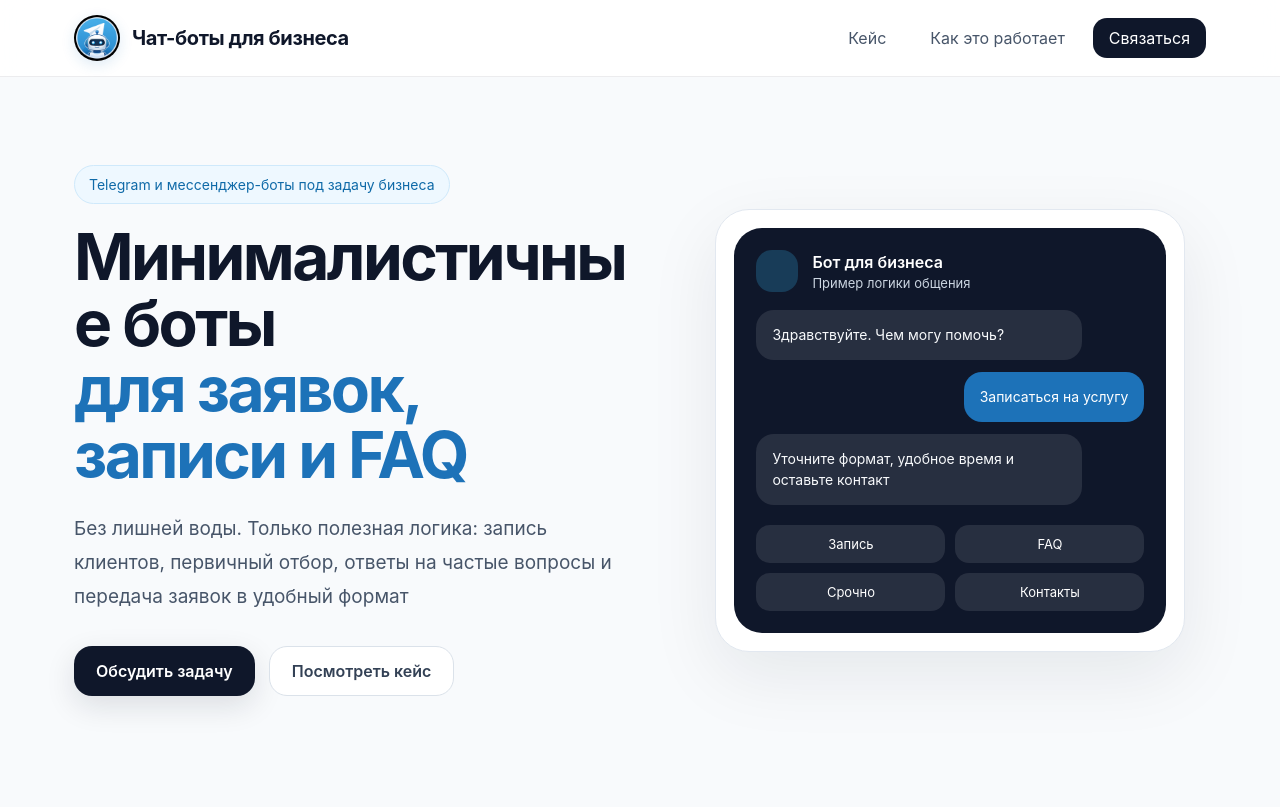
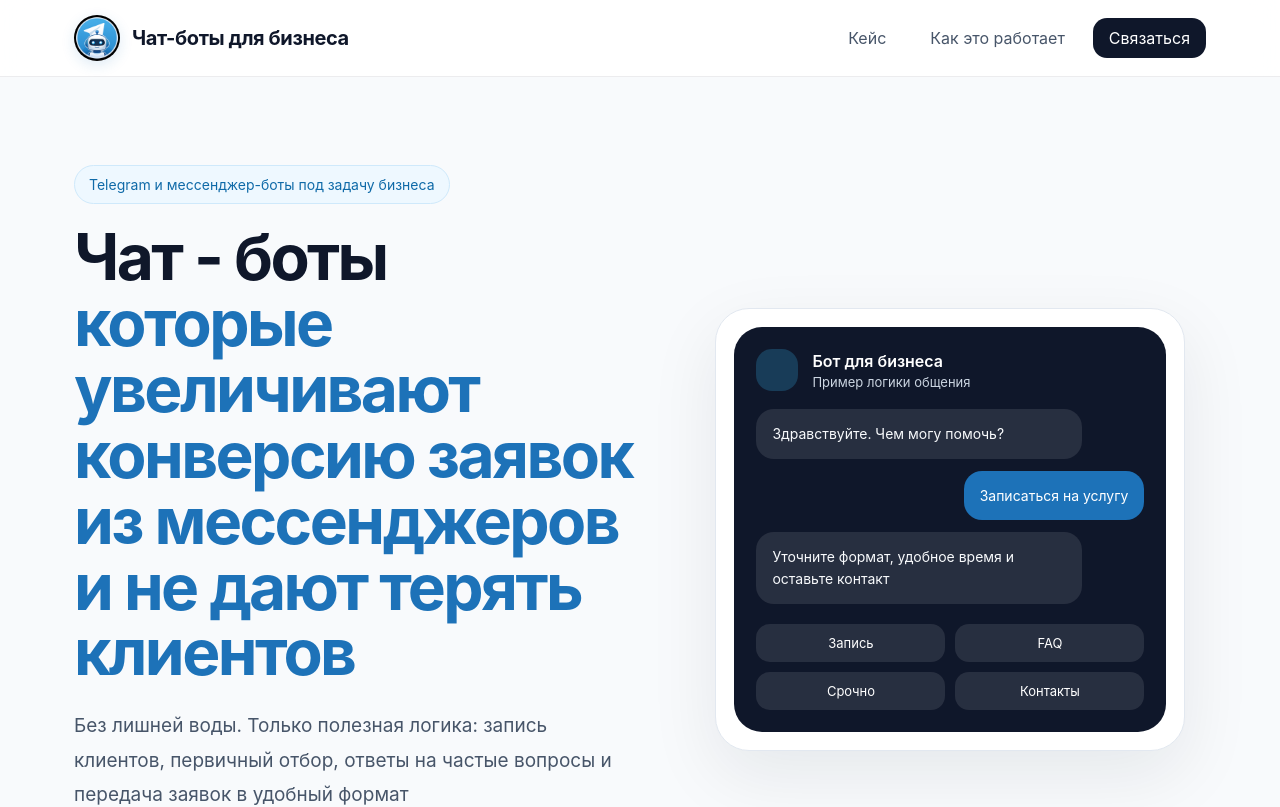
Before and after one commit to yvngfloyd/bot_landing, a React (Vite) app: page / in a window 1280 px wide. Shown: the top 807 px of the page. Built offline with nearby package versions, Linux system fonts and the light colour scheme.

Commit message:
Update App.jsx

```diff
--- a/App.jsx
+++ b/App.jsx
@@ -130,8 +130,8 @@ export default function App() {
               <div className="hero-badge">Telegram и мессенджер-боты под задачу бизнеса</div>
 
               <h1 className="hero-title">
-                Минималистичные боты
-                <span>для заявок, записи и FAQ</span>
+                Чат - боты
+                <span>которые увеличивают конверсию заявок из мессенджеров и не дают терять клиентов</span>
               </h1>
 
               <p className="hero-text">
```
